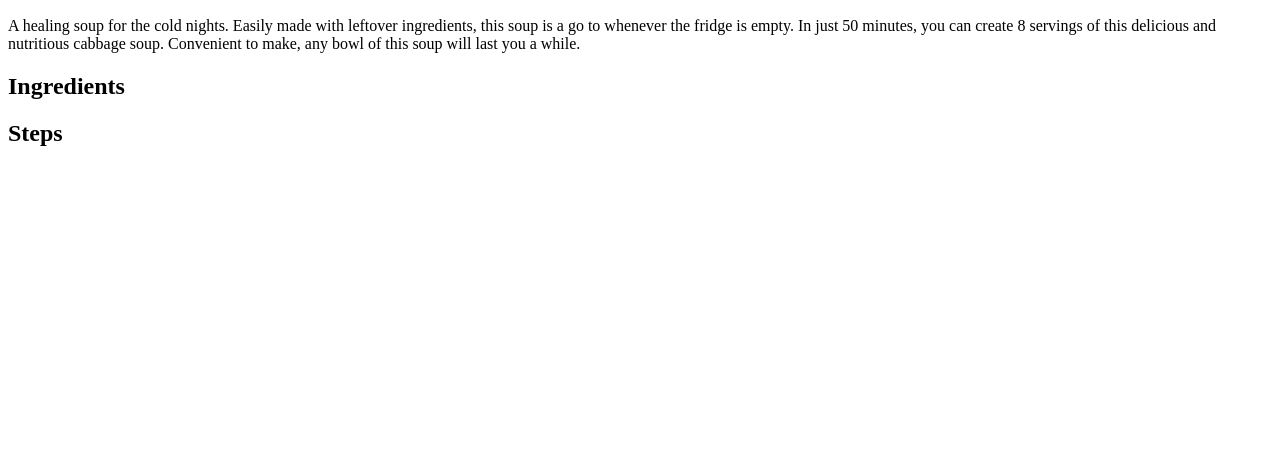
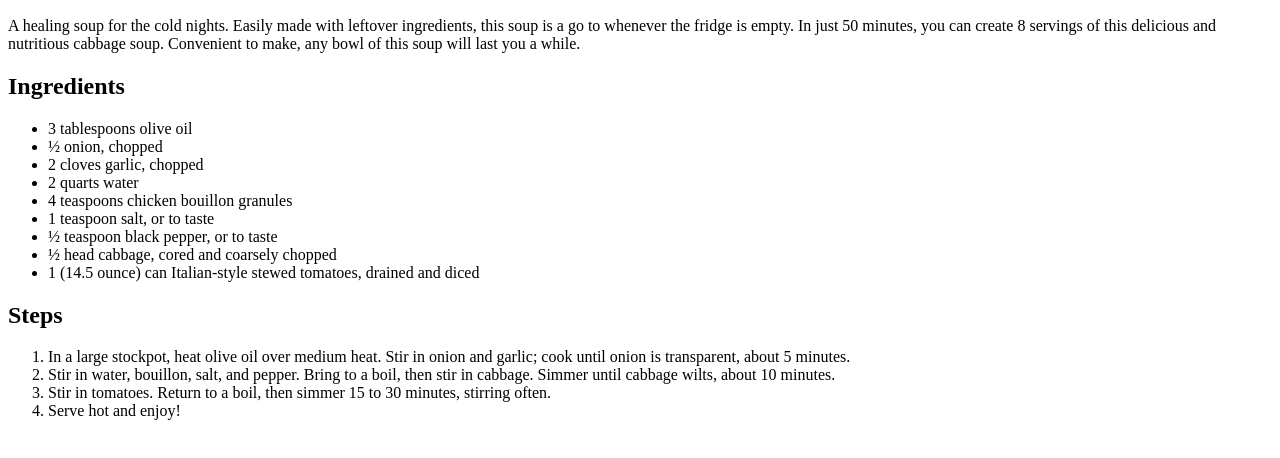
Before and after one commit to khabigcorp/odin-recipes, a plain HTML site: page recipes/cabbage-soup.html in a window 1280 px wide. Shown: the part 136-594 px from the top of the page. Drawn offline with Linux system fonts and the light colour scheme.

Commit message:
Added ingredient and step list for cabbage soup recipe

```diff
--- a/recipes/cabbage-soup.html
+++ b/recipes/cabbage-soup.html
@@ -10,8 +10,23 @@
         <h2>Description</h2>
         <p>A healing soup for the cold nights. Easily made with leftover ingredients, this soup is a go to whenever the fridge is empty. In just 50 minutes, you can create 8 servings of this delicious and nutritious cabbage soup. Convenient to make, any bowl of this soup will last you a while.</p>
         <h2>Ingredients</h2>
-        <p></p>
+        <ul>
+            <li>3 tablespoons olive oil</li>
+            <li>½ onion, chopped</li>
+            <li>2 cloves garlic, chopped</li>
+            <li>2 quarts water</li>
+            <li>4 teaspoons chicken bouillon granules</li>
+            <li>1 teaspoon salt, or to taste</li>
+            <li>½ teaspoon black pepper, or to taste</li>
+            <li>½ head cabbage, cored and coarsely chopped</li>
+            <li>1 (14.5 ounce) can Italian-style stewed tomatoes, drained and diced</li>
+        </ul>
         <h2>Steps</h2>
-        <p></p>
+        <ol>
+            <li>In a large stockpot, heat olive oil over medium heat. Stir in onion and garlic; cook until onion is transparent, about 5 minutes.</li>
+            <li>Stir in water, bouillon, salt, and pepper. Bring to a boil, then stir in cabbage. Simmer until cabbage wilts, about 10 minutes.</li>
+            <li>Stir in tomatoes. Return to a boil, then simmer 15 to 30 minutes, stirring often.</li>
+            <li>Serve hot and enjoy!</li>
+        </ol>
     </body>
 </html>
```
